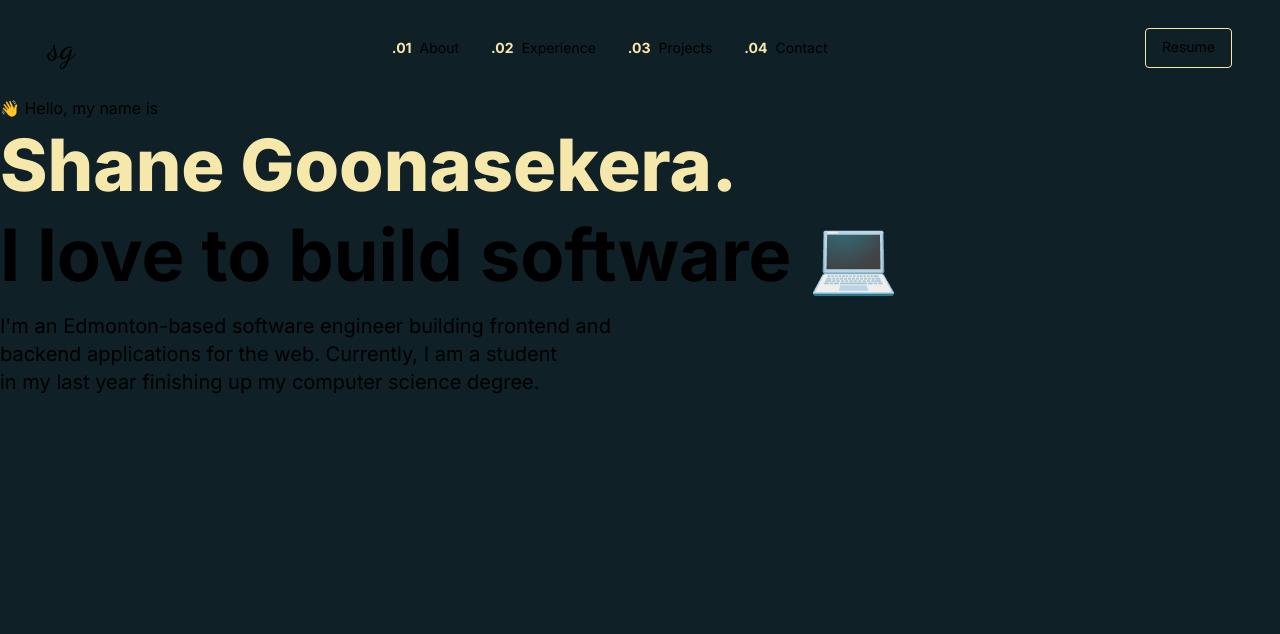
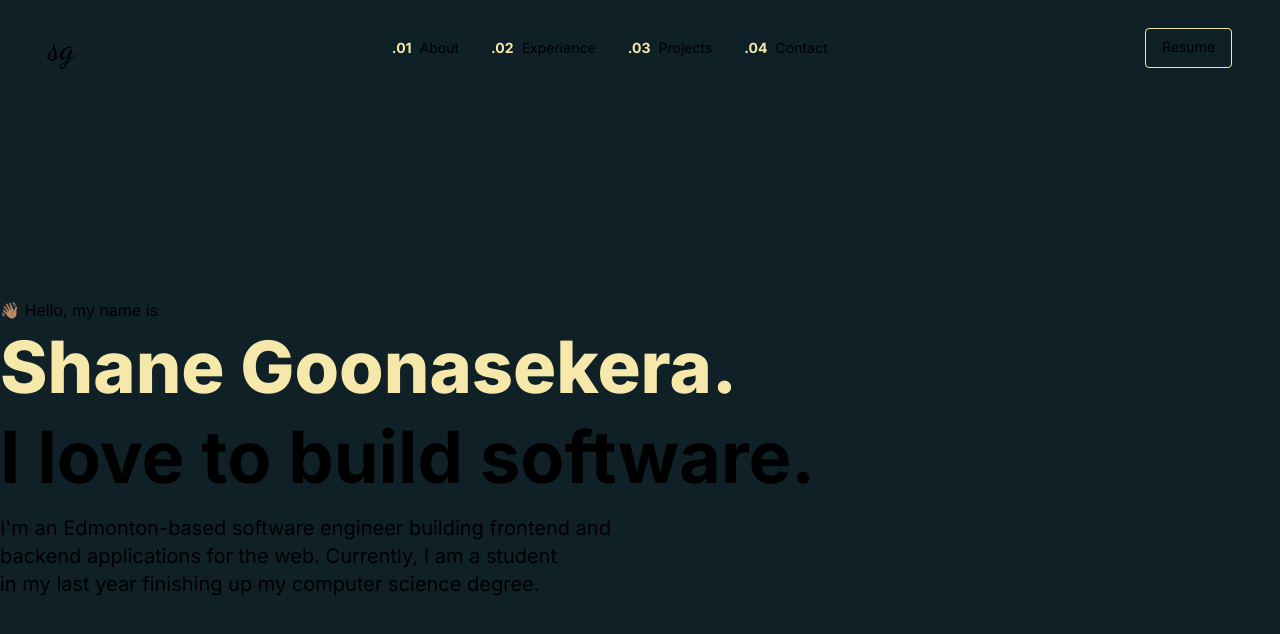
Before and after one commit to shanerrr/portfolio, a Next.js app: page / in a window 1280 px wide. Shown: the top 634 px of the page. Built offline with nearby package versions, Linux system fonts and the light colour scheme.

Commit message:
centered hero

```diff
--- a/components/Hero/Hero.tsx
+++ b/components/Hero/Hero.tsx
@@ -2,12 +2,12 @@
   // text-[#B1CDEC]
   return (
     <div className="container mx-auto">
-      <span className="">👋 Hello, my name is</span>
+      <span className="">👋🏽 Hello, my name is</span>
       <h1 className="text-7xl font-extrabold leading-tight text-yellow">
         Shane Goonasekera.
       </h1>
       <h2 className="text-7xl font-bold leading-tight">
-        I love to build software 💻
+        I love to build software.
       </h2>
       <p className="mt-3 text-xl">
         I'm an Edmonton-based software engineer building frontend and
--- a/pages/index.tsx
+++ b/pages/index.tsx
@@ -3,9 +3,11 @@
 
 export default function Home() {
   return (
-    <main className="h-screen">
+    <main className="h-screen flex flex-col">
       <Navbar />
-      <Hero />
+      <div className="flex-grow flex items-center">
+        <Hero />
+      </div>
     </main>
   );
 }
```
